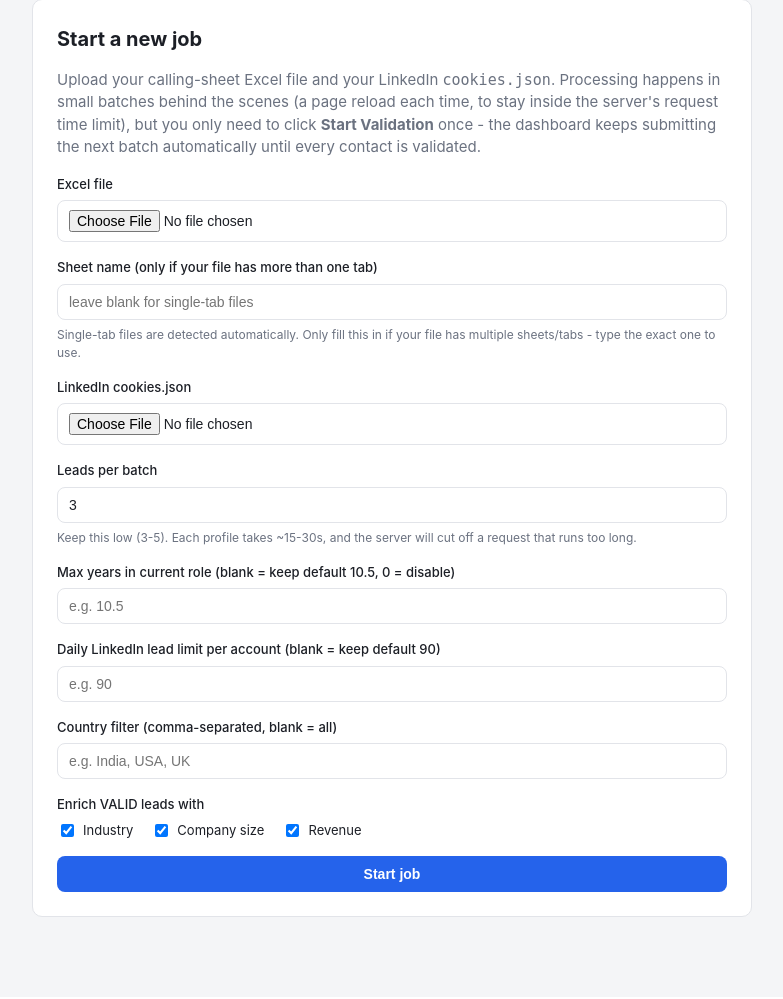
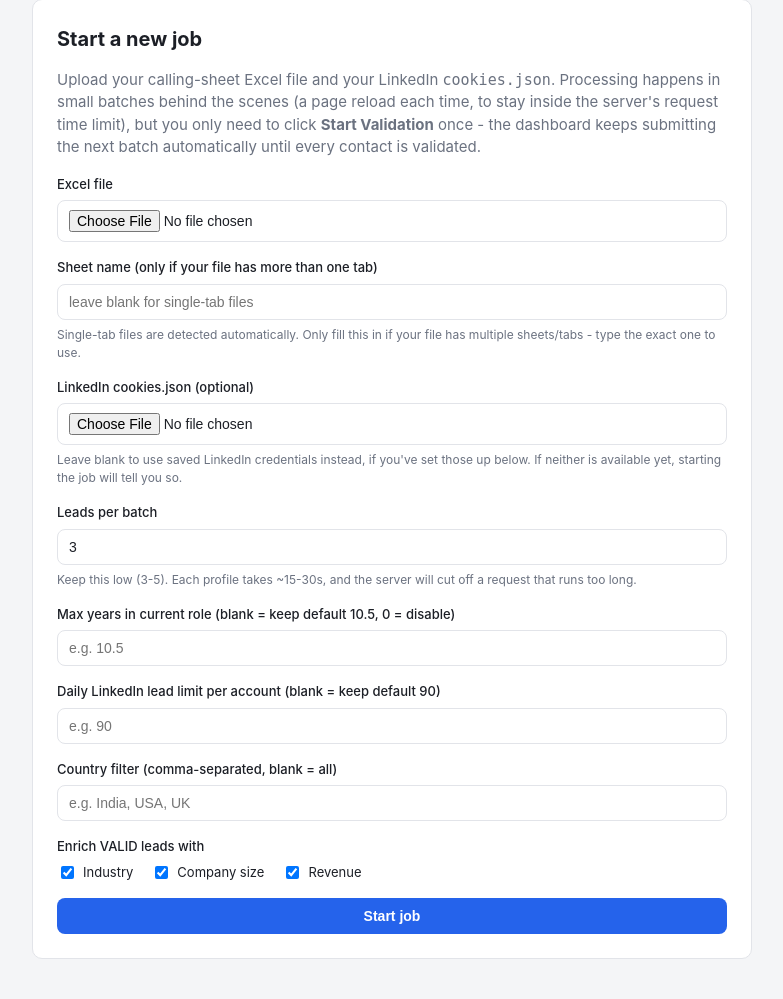
Before and after one commit to Ankesh9155/lead_validation, a FastAPI app: page / in a window 1280 px wide. Shown: the part 649-1648 px from the top of the page, without its empty margins (248-1031 px from the left). Before the commit the page ends 1566 px from the top, so only its background shows below. Run offline with FastAPI, Linux system fonts and the light colour scheme; the visitor is signed in with stand-in values (Sample User, id 1); some libraries are stand-ins or nearby versions.

Commit message:
LINKEDIN cookisse error

```diff
--- a/webapp/templates/dashboard.html
+++ b/webapp/templates/dashboard.html
@@ -104,13 +104,17 @@
 
       <div class="field">
         <label for="cookies_file">
-          LinkedIn cookies.json
+          LinkedIn cookies.json (optional)
           {% if has_cookies %}<span class="tag ok">saved copy on server</span>{% endif %}
         </label>
-        <input type="file" id="cookies_file" name="cookies_file" accept=".json" {{ "" if has_cookies else "required" }}>
-        {% if has_cookies %}
-          <p class="hint">Leave blank to reuse the cookies already saved on this server.</p>
-        {% endif %}
+        <input type="file" id="cookies_file" name="cookies_file" accept=".json">
+        <p class="hint">
+          {% if has_cookies %}
+            Leave blank to reuse the cookies already saved on this server (uploaded earlier, or restored automatically from a Render Secret File).
+          {% else %}
+            Leave blank to use saved LinkedIn credentials instead, if you've set those up below. If neither is available yet, starting the job will tell you so.
+          {% endif %}
+        </p>
       </div>
 
       <div class="field">
@@ -204,7 +208,7 @@
           Upload another account's <code>cookies.json</code> to keep going.
         </p>
         <form method="post" action="{{ url_for('update_cookies') }}" enctype="multipart/form-data" class="inline-form">
-          <input type="file" name="cookies_file" accept=".json" required>
+          <input type="file" name="cookies_file" accept=".json">
           <button class="btn" type="submit">Update cookies &amp; continue</button>
         </form>
       </div>
```
